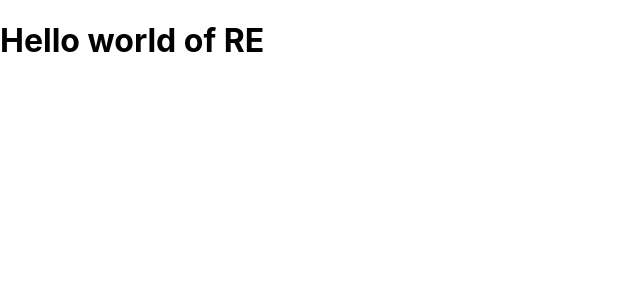
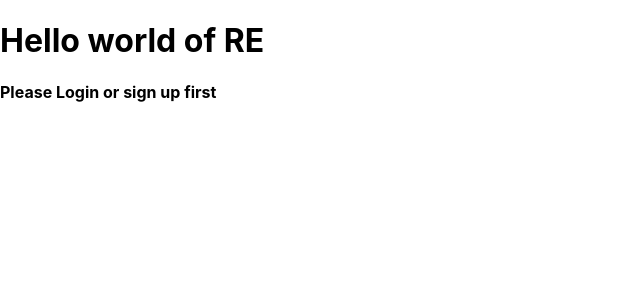
Before and after one commit to DaiHai027/real-estate-site, a React (Create React App) app: page /user in a window 1280 px wide. Shown: the top 300 px of the page, without its empty margins (0-640 px from the left). Built offline with nearby package versions, Linux system fonts and the light colour scheme.

Commit message:
user page component added

```diff
--- a/src/App.jsx
+++ b/src/App.jsx
@@ -1,10 +1,11 @@
 import React, { Component } from "react";
 import { Provider } from "react-redux";
 import { Route, Switch } from "react-router-dom";
+import store from "./store";
+
 import Login from "./components/login/Login";
-
-import store from "./store";
 import Register from "./components/register/Register";
+import UserPage from "./components/userpage/UserPage";
 
 class App extends Component {
   render() {
@@ -14,6 +15,7 @@ class App extends Component {
         <Switch>
           <Route path="/login" component={Login} />
           <Route path="/register" component={Register} />
+          <Route path="/user" component={UserPage} />
         </Switch>
       </Provider>
     );
--- /dev/null
+++ b/src/components/userpage/UserPage.jsx
@@ -0,0 +1,24 @@
+import React, { Component } from "react";
+import { connect } from "react-redux";
+
+class UserPage extends Component {
+  render() {
+    if (!this.props.user) {
+      return (
+        <div>
+          <h4>Please Login or sign up first</h4>
+        </div>
+      );
+    } else {
+      return <div>User page is here</div>;
+    }
+  }
+}
+
+function mapStateToProps(state) {
+  return {
+    user: state.userReducer
+  };
+}
+
+export default connect(mapStateToProps)(UserPage);
```
